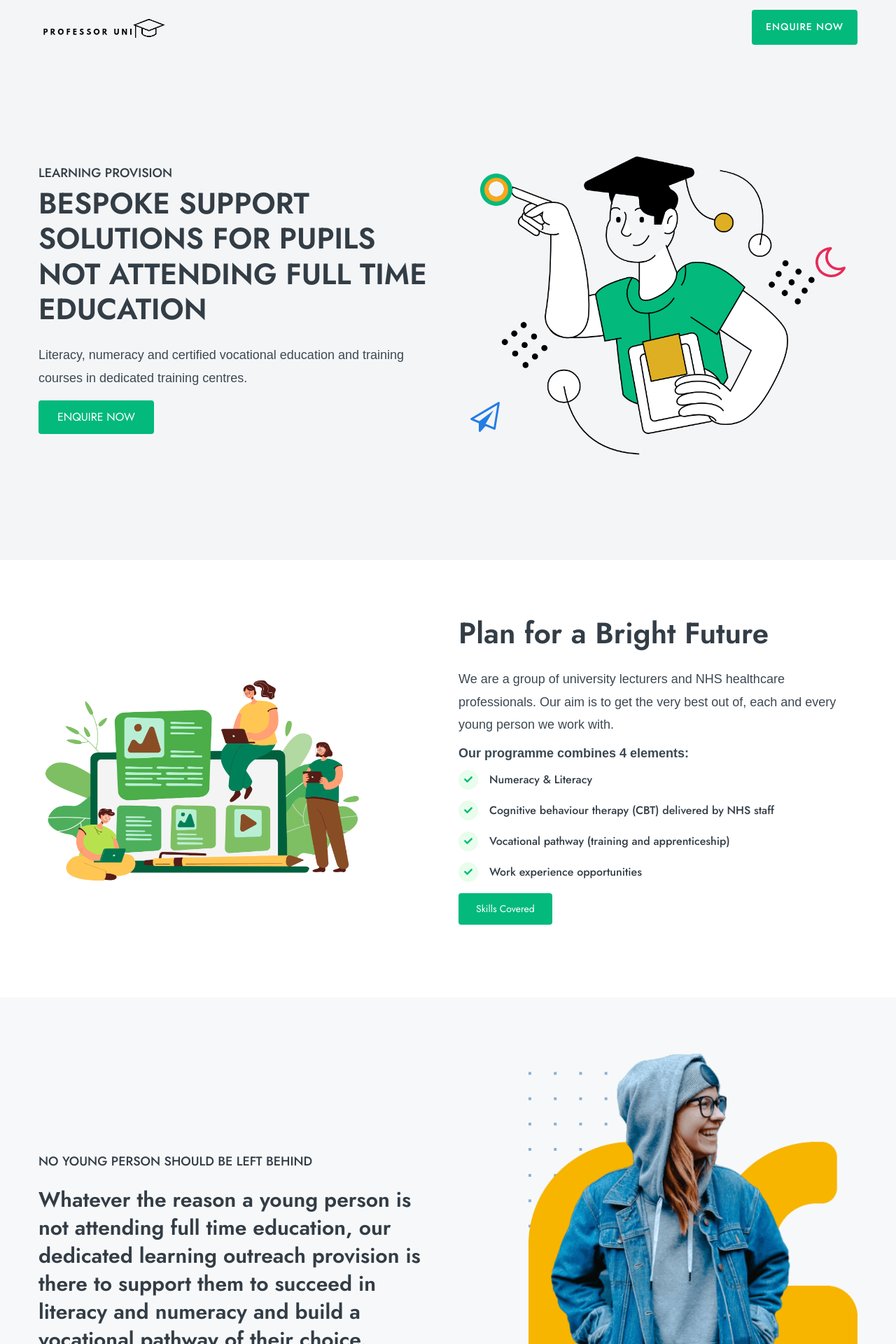
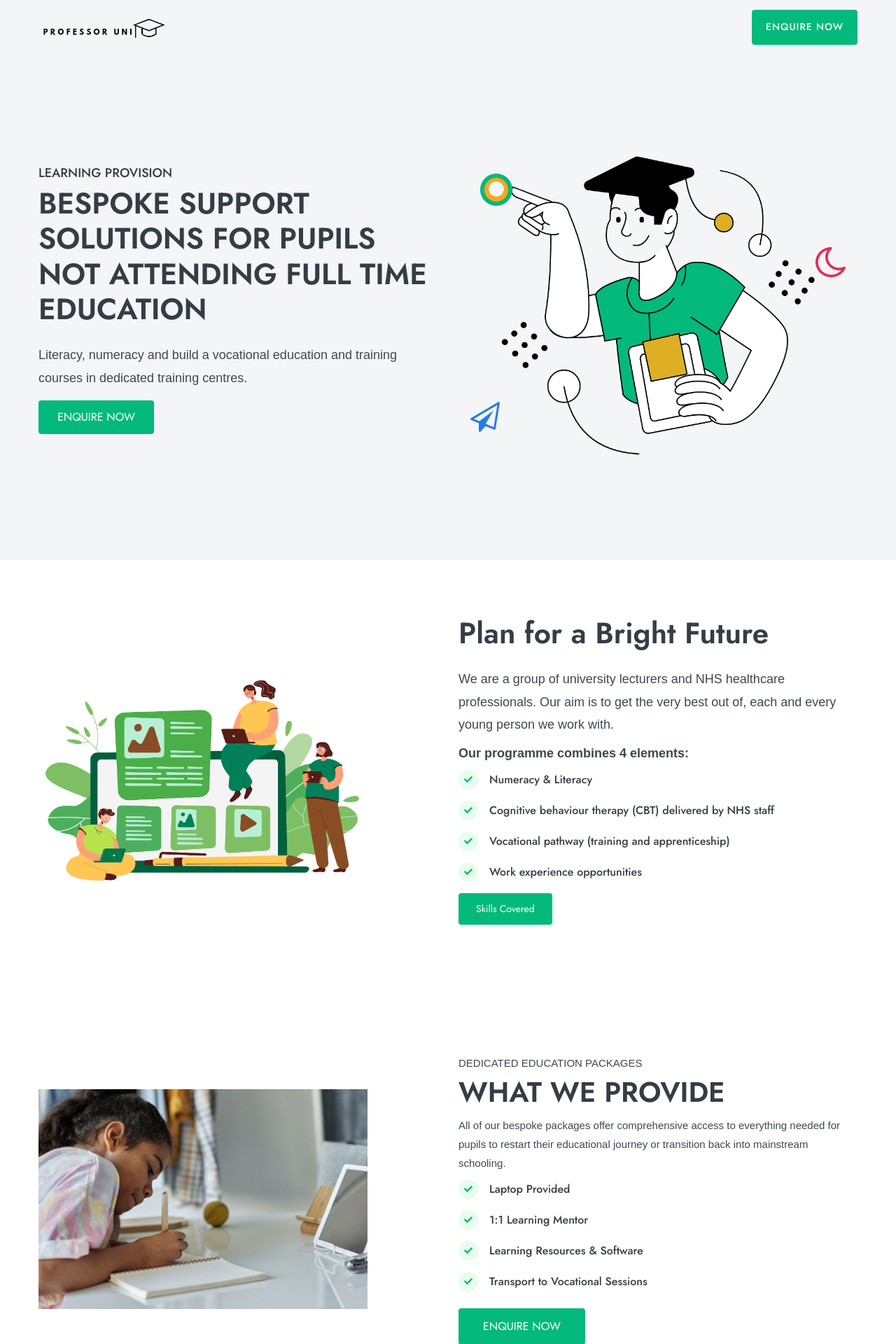
Before and after one commit to RakibCSE/uni, a Django app: page / in a window 1280 px wide. Shown: the top 1920 px of the page at 70% size. Run offline with Django 3.2, Linux system fonts and the light colour scheme; some libraries are stand-ins or nearby versions; some web fonts are replaced.

Commit message:
message change

```diff
--- a/templates/core/index2.html
+++ b/templates/core/index2.html
@@ -79,7 +79,7 @@
                                 </h1>
                             </div>
                             <p class="font-lg mb-2">
-                                Literacy, numeracy and certified vocational education and
+                                Literacy, numeracy and build a vocational education and
                                 training courses in dedicated training centres.
                             </p>
 
@@ -176,34 +176,34 @@
     <!-- ============================ Hero section 2 End ================================== -->
 
     <!-- ============================ NO YOUNG PERSON Start ================================== -->
-    <section class="min gray">
-        <div class="container">
-            <div class="row align-items-center justify-content-between mb-5">
-                <div class="col-xl-6 col-lg-6 col-md-6 col-sm-12">
-                    <div class="">
-                        <h5 class="mb-4">
-                            NO YOUNG PERSON SHOULD BE LEFT BEHIND
-                        </h5>
-                        <h2 class="mb-3" style="line-height: 2.5rem;">
-                            Whatever the reason a young person is not attending full time education,
-                            our dedicated learning outreach provision is there to support them to succeed in literacy
-                            and numeracy and build a vocational pathway of their choice.
-                        </h2>
-
-                    </div>
-                </div>
-
-                <div class="col-xl-5 col-lg-5 col-md-6 col-sm-12">
-                    <div class="lmp_thumb">
-                        <img src="{% static 'img/online-programming-course-featured-review-figure-img.png' %}"
-                             class="img-fluid"
-                             alt="" loading="lazy"
-                        />
-                    </div>
-                </div>
-            </div>
-        </div>
-    </section>
+    {#    <section class="min gray">#}
+    {#        <div class="container">#}
+    {#            <div class="row align-items-center justify-content-between mb-5">#}
+    {#                <div class="col-xl-6 col-lg-6 col-md-6 col-sm-12">#}
+    {#                    <div class="">#}
+    {#                        <h5 class="mb-4">#}
+    {#                            NO YOUNG PERSON SHOULD BE LEFT BEHIND#}
+    {#                        </h5>#}
+    {#                        <h2 class="mb-3" style="line-height: 2.5rem;">#}
+    {#                            Whatever the reason a young person is not attending full time education,#}
+    {#                            our dedicated learning outreach provision is there to support them to succeed in literacy#}
+    {#                            and numeracy and build a vocational pathway of their choice.#}
+    {#                        </h2>#}
+    {##}
+    {#                    </div>#}
+    {#                </div>#}
+    {##}
+    {#                <div class="col-xl-5 col-lg-5 col-md-6 col-sm-12">#}
+    {#                    <div class="lmp_thumb">#}
+    {#                        <img src="{% static 'img/online-programming-course-featured-review-figure-img.png' %}"#}
+    {#                             class="img-fluid"#}
+    {#                             alt="" loading="lazy"#}
+    {#                        />#}
+    {#                    </div>#}
+    {#                </div>#}
+    {#            </div>#}
+    {#        </div>#}
+    {#    </section>#}
     <!-- ============================ NO YOUNG PERSON End ================================== -->
 
     <!-- ============================ Work Process Start ================================== -->
@@ -636,8 +636,8 @@
                                     <ul class="footer-menu">
                                         <li>Consultancy</li>
                                         <li>Recruitment</li>
-                                        <li>Outreach</li>
-                                        <li>Teachers and Tuition</li>
+                                        {#                                        <li>Outreach</li>#}
+                                        <li>Teachers Tuition</li>
                                         <li>Advocacy</li>
                                         <li>Therapeutic Services</li>
                                     </ul>
```
